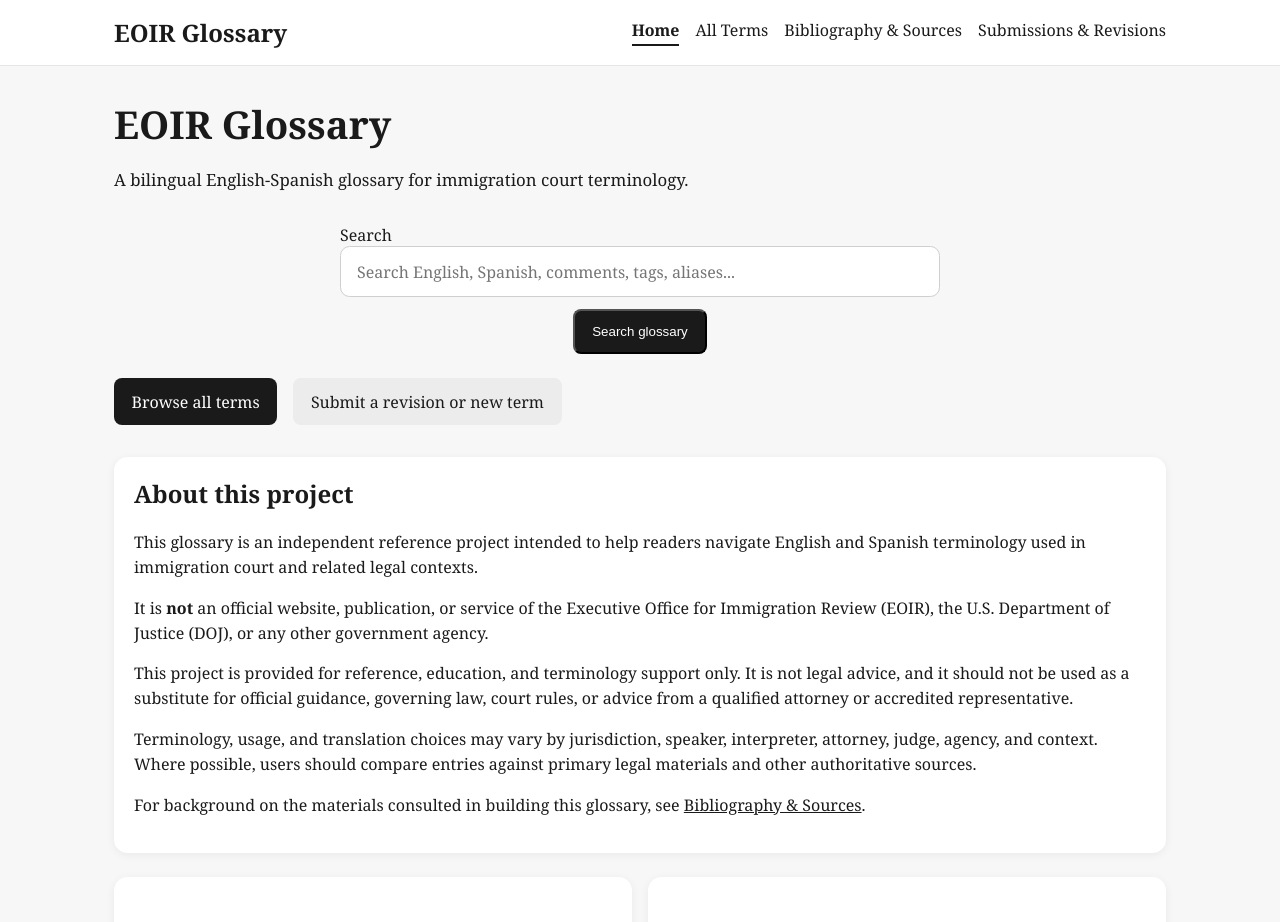
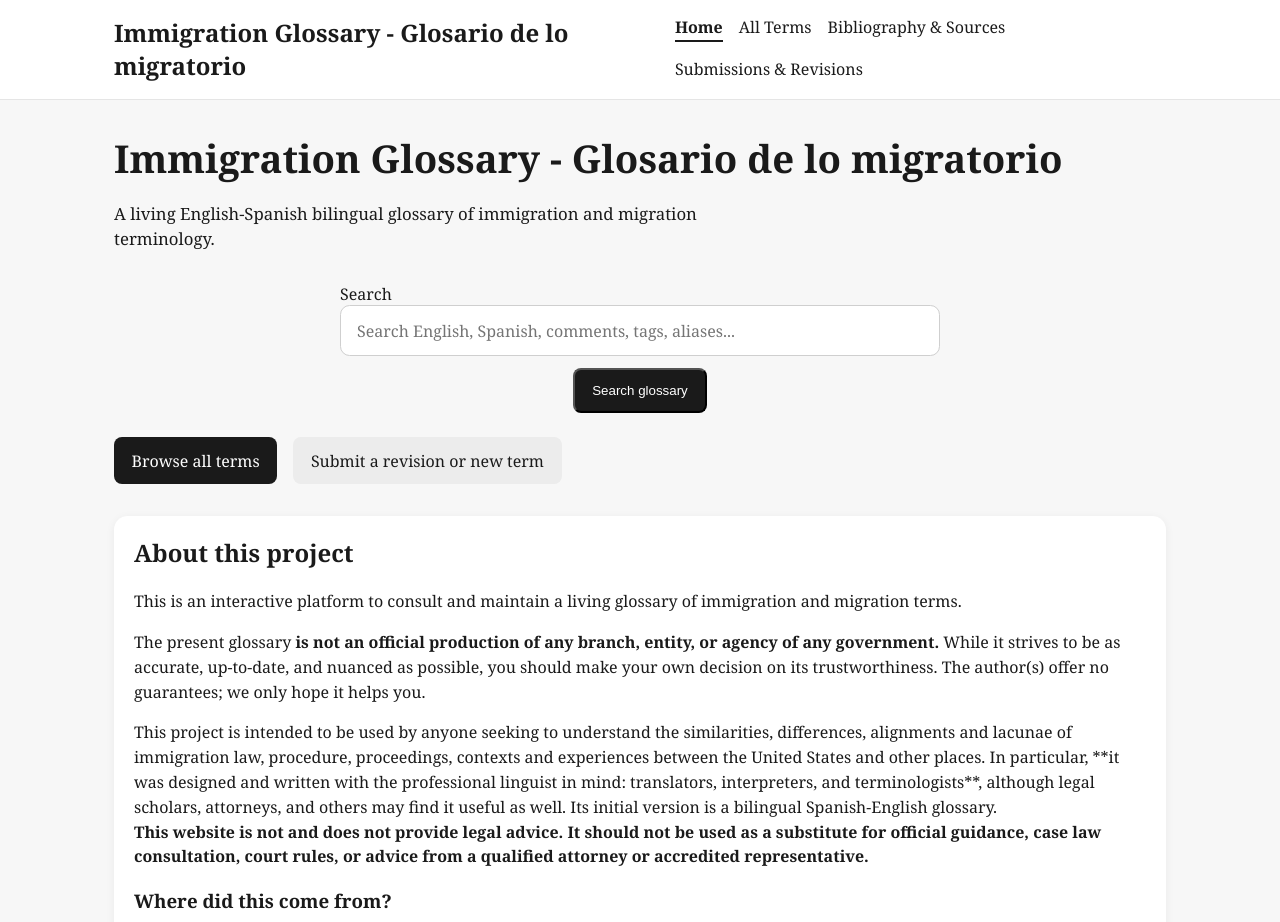
Before and after one commit to mapachurro/eoir-glossary, a React (Vite) app: page / in a window 1280 px wide. Shown: the top 922 px of the page. Built offline with nearby package versions, Linux system fonts and the light colour scheme.

Commit message:
Update About section on homepage

```diff
--- a/src/components/Layout.jsx
+++ b/src/components/Layout.jsx
@@ -6,7 +6,7 @@
       <header className="site-header">
         <div className="site-header__inner">
           <Link to="/" className="site-title">
-            EOIR Glossary
+            Immigration Glossary - Glosario de lo migratorio
           </Link>
 
           <nav className="site-nav">
--- a/src/pages/HomePage.jsx
+++ b/src/pages/HomePage.jsx
@@ -26,9 +26,9 @@
 
   return (
     <section className="page">
-      <h1>EOIR Glossary</h1>
+      <h1>Immigration Glossary - Glosario de lo migratorio</h1>
       <p className="page-intro">
-        A bilingual English-Spanish glossary for immigration court terminology.
+        A living English-Spanish bilingual glossary of immigration and migration terminology.
       </p>
 
       <form className="home-search" onSubmit={handleSearchSubmit}>
@@ -54,30 +54,29 @@
       <section className="about-card">
         <h2>About this project</h2>
         <p>
-          This glossary is an independent reference project intended to help
-          readers navigate English and Spanish terminology used in immigration
-          court and related legal contexts.
+          This is an interactive platform to consult and maintain a living glossary of immigration and migration terms.
         </p>
         <p>
-          It is <strong>not</strong> an official website, publication, or service
-          of the Executive Office for Immigration Review (EOIR), the U.S.
-          Department of Justice (DOJ), or any other government agency.
+          The present glossary <strong>is not an official production of any branch, entity, or agency of any government.</strong> While it strives to be as accurate, up-to-date, and nuanced as possible, you should make your own decision on its trustworthiness. The author(s) offer no guarantees; we only hope it helps you.
         </p>
         <p>
-          This project is provided for reference, education, and terminology
-          support only. It is not legal advice, and it should not be used as a
-          substitute for official guidance, governing law, court rules, or advice
-          from a qualified attorney or accredited representative.
+          This project is intended to be used by anyone seeking to understand the similarities, differences, alignments and lacunae of immigration law, procedure, proceedings, contexts and experiences between the United States and other places. In particular, **it was designed and written with the professional linguist in mind: translators, interpreters, and terminologists**, although legal scholars, attorneys, and others may find it useful as well.
+          Its initial version is a bilingual Spanish-English glossary.
+          <br />
+          <strong>This website is not and does not provide legal advice.
+          It should not be used as a substitute for official guidance, case law consultation, court rules, or advice
+          from a qualified attorney or accredited representative. </strong>
+        </p>
+        <h3>Where did this come from?</h3>
+        <p>
+          This work has its origins all the way back in the 1950s, when Berlitz was contracted by the US Federal Government to create a glossary for the first interpreters, translators, and professionals who began to deal with the institutionalization of the movement of people across the Mexico - US border, given the, at the time, newly-created frameworks of migration and asylum laws.
         </p>
         <p>
-          Terminology, usage, and translation choices may vary by jurisdiction,
-          speaker, interpreter, attorney, judge, agency, and context. Where
-          possible, users should compare entries against primary legal materials
-          and other authoritative sources.
+          That glossary, over the decades, was updated from time to time, often by people working with or for the Immigration Courts, wherever they happened to be housed within the structure of the Federal Government at the time. Currently, that entity is the Executive Office for Immigration Review, or <a href="https://www.justice.gov/eoir">EOIR</a>.
         </p>
         <p>
-          For background on the materials consulted in building this glossary, see{" "}
-          <Link to="/sources">Bibliography &amp; Sources</Link>.
+          The bulk of this glossary was drawn from the work of Staff Interpreter Oliver JL Renwick and his colleagues, who provided a comprehensively updated and expanded glossary for the EOIR in 2020. For full details on sources and a bibliography, see the{" "}
+          <Link to="/sources">Bibliography &amp; Sources</Link> page.
         </p>
       </section>
 
```
